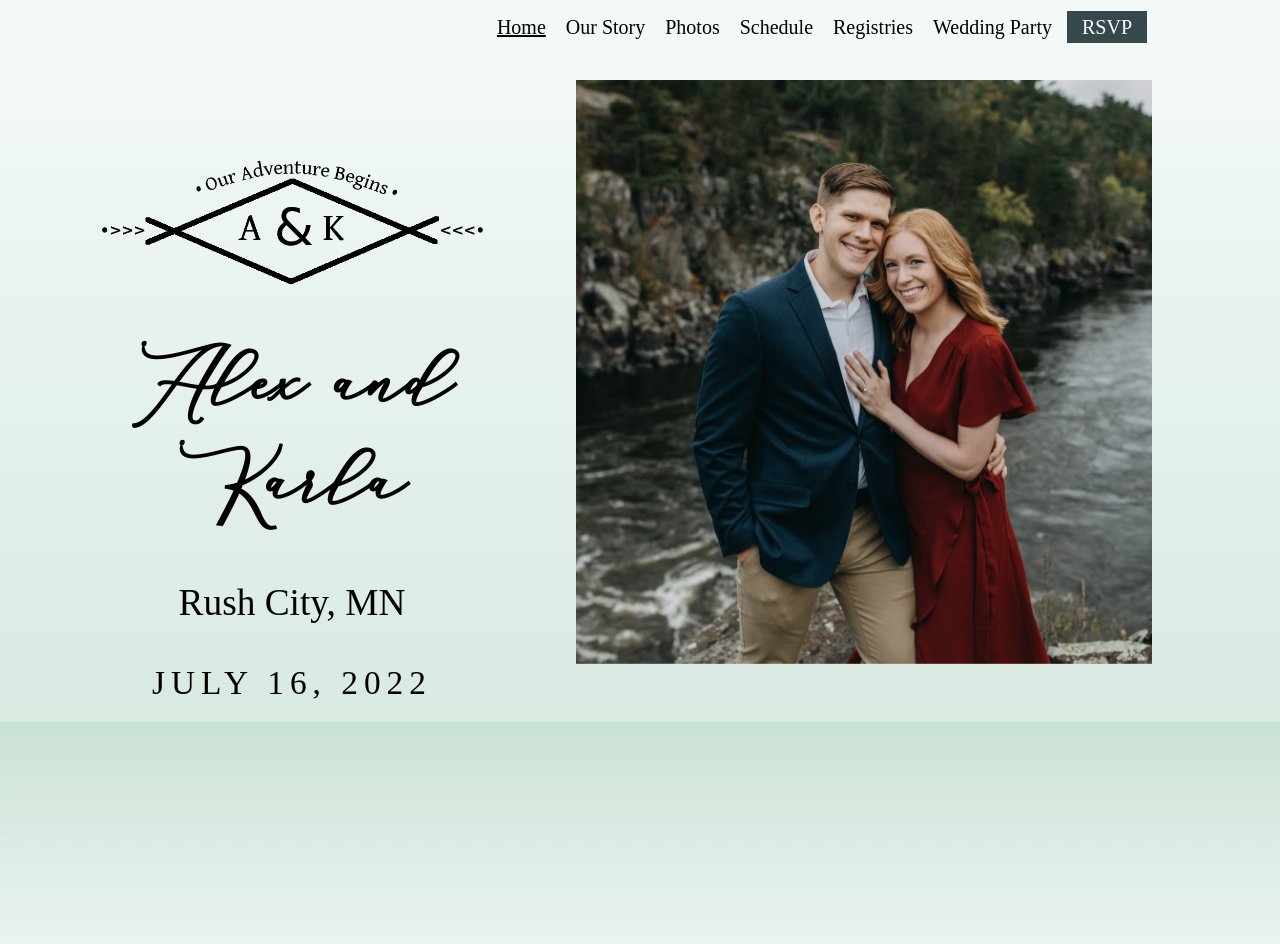
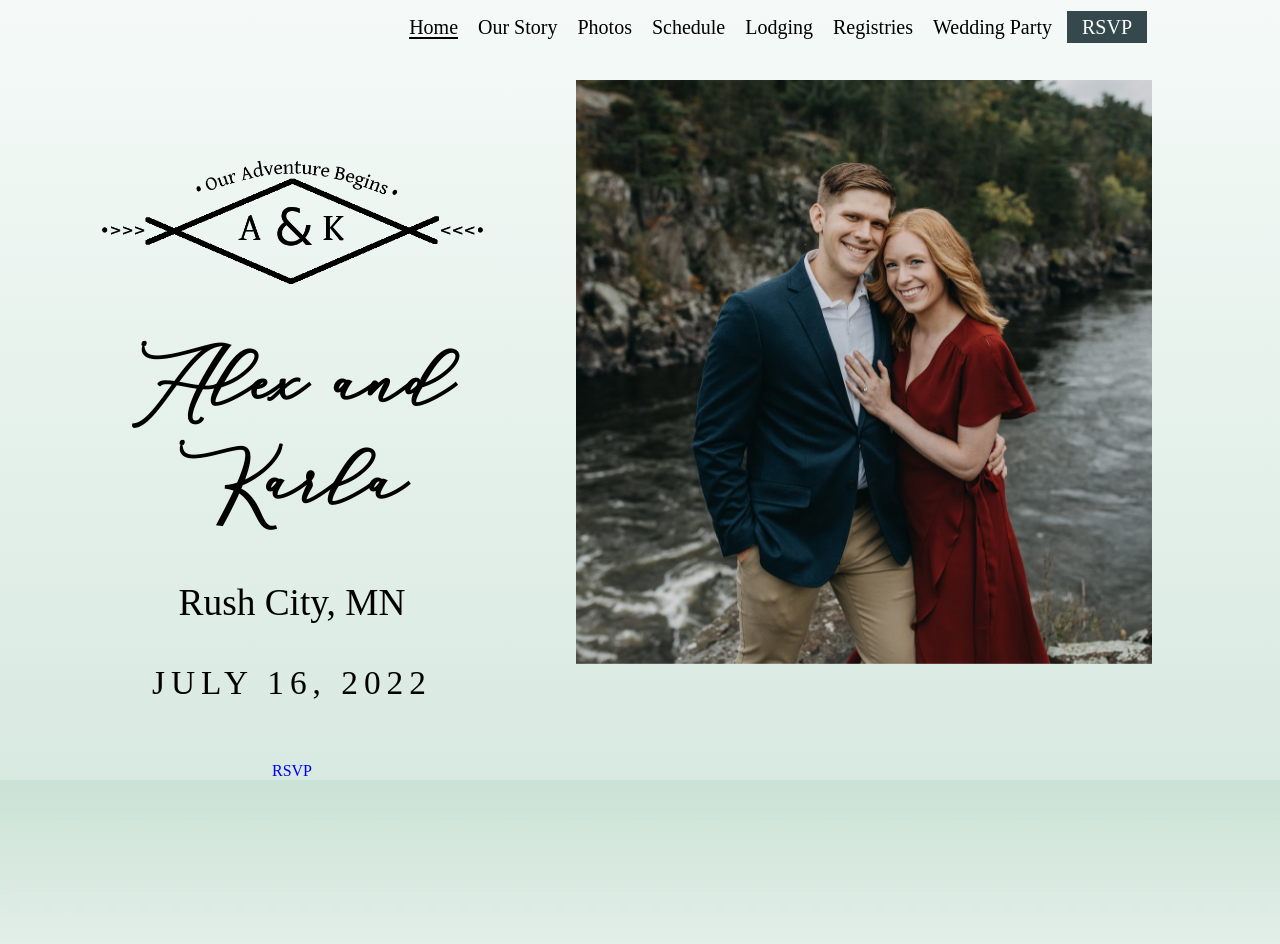
Before and after one commit to peirvine/Alex-and-Karla, a React (Create React App) app: page / in a window 1280 px wide. Shown: the top 944 px of the page. Built offline with nearby package versions, Linux system fonts and the light colour scheme.

Commit message:
working copy

```diff
--- a/src/App.js
+++ b/src/App.js
@@ -29,7 +29,7 @@ function App() {
           <Route path="/schedule">
             <Schedule />
           </Route>
-          <Route path="/travel">
+          <Route path="/lodging">
             <Travel />
           </Route>
           <Route path="/registry">
--- a/src/components/home/home.js
+++ b/src/components/home/home.js
@@ -13,8 +13,11 @@ export default function Home () {
         <h1>Alex and Karla</h1>
         <h2>Rush City, MN</h2>
         <h3>July 16, 2022</h3>
+        <div id="rsvpHold">
+          <a id="homeRsvp" href="https://alexandkarla.anrsvp.com/" rel="noreferrer" target="_blank">RSVP</a>
+        </div>
       </div>
       <img id="homepic" src={proposalJ} alt="proposal" />
     </div>
-   )
+  )
 }
--- a/src/components/home/home.scss
+++ b/src/components/home/home.scss
@@ -15,6 +15,24 @@
       h3 {
         font-size: 25pt;
         font-weight: 400;
+      }
+      #rsvpHold {
+        margin-top: 60px;
+        #homeRsvp {
+          background: #35494c;
+          width: 100px;
+          height: 60px;
+          padding: 20px 40px;
+          border-radius: 10px;
+          transition: all 400ms;
+          color: white;
+          text-decoration: none;
+          font-size: 25pt;
+
+          &:hover {
+            background: #6e9499;
+          }
+        }
       }
     }
 
--- a/src/components/nav/nav.js
+++ b/src/components/nav/nav.js
@@ -24,9 +24,9 @@ export default function Nav () {
           <li>
             <NavLink exact to="/schedule" activeClassName="selected">Schedule</NavLink>
           </li>
-          {/* <li>
-            <NavLink exact to="/travel" activeClassName="selected">Travel</NavLink>
-          </li> */}
+          <li>
+            <NavLink exact to="/lodging" activeClassName="selected">Lodging</NavLink>
+          </li>
           <li>
             <NavLink exact to="/registry" activeClassName="selected">Registries</NavLink>
           </li>
@@ -34,7 +34,7 @@ export default function Nav () {
             <NavLink exact to="/wedding-party" activeClassName="selected">Wedding Party</NavLink>
           </li>
           <li>
-            <a href="https://google.com" rel="noreferrer" id="rsvp" target="_blank">RSVP</a>
+            <a href="https://alexandkarla.anrsvp.com/" rel="noreferrer" id="rsvp" target="_blank">RSVP</a>
           </li>
         </ul>
       </nav>
@@ -44,8 +44,9 @@ export default function Nav () {
           <NavLink to="/story" activeClassName="selected"onClick={() => setOpenNav(false)}>Our Story</NavLink>
           <NavLink to="/photos" activeClassName="selected" onClick={() => setOpenNav(false)}>Photos</NavLink>
           <NavLink to="/schedule" activeClassName="selected" onClick={() => setOpenNav(false)}>Schedule</NavLink>
+          <NavLink to="/lodging" activeClassName="selected" onClick={() => setOpenNav(false)}>Lodging</NavLink>
           <NavLink to="/registry" activeClassName="selected" onClick={() => setOpenNav(false)}>Registries</NavLink>
-          <a href="https://google.com" rel="noreferrer" id="rsvp" target="_blank" onClick={() => setOpenNav(false)}>RSVP</a>
+          <a href="https://alexandkarla.anrsvp.com/" rel="noreferrer" id="rsvp" target="_blank" onClick={() => setOpenNav(false)}>RSVP</a>
         </Menu>
         <div id="mobileLogo">
           <NavLink to="/"><img src={ourAdventure} alt="Alex and Karla - Our Adventure Begins" /></NavLink>
--- a/src/components/nav/nav.scss
+++ b/src/components/nav/nav.scss
@@ -48,6 +48,7 @@
 
       .selected {
         text-decoration: underline;
+        text-underline-offset: 3px;
       }
     }
   }
--- a/src/components/travel/travel.js
+++ b/src/components/travel/travel.js
@@ -1,3 +1,9 @@
 export default function Travel () {
-  return ( 'Travel' )
+  return (
+    <div className="wrapper">
+      <h2>
+        Lodging
+      </h2>
+    </div>
+  )
 }
```
Also changed, not shown: src/components/footer/footer.js (line endings or trailing spaces).
